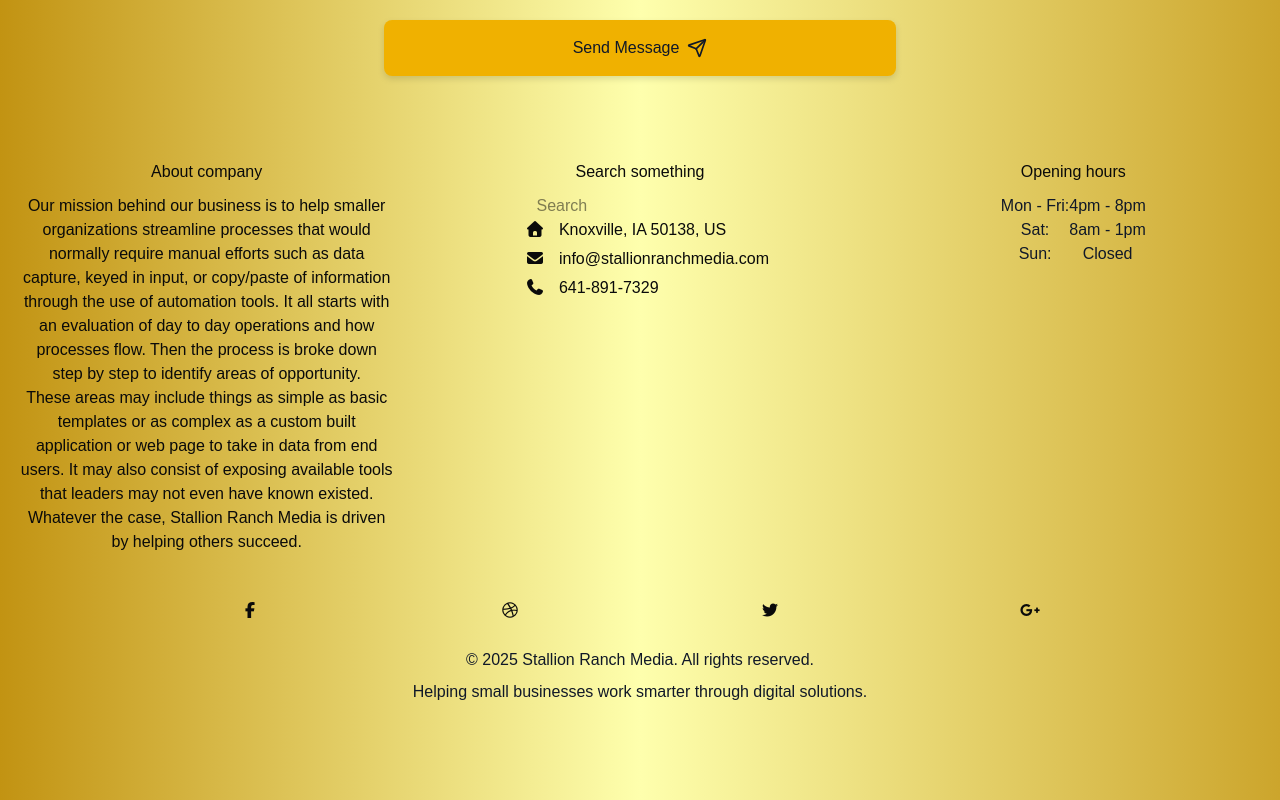
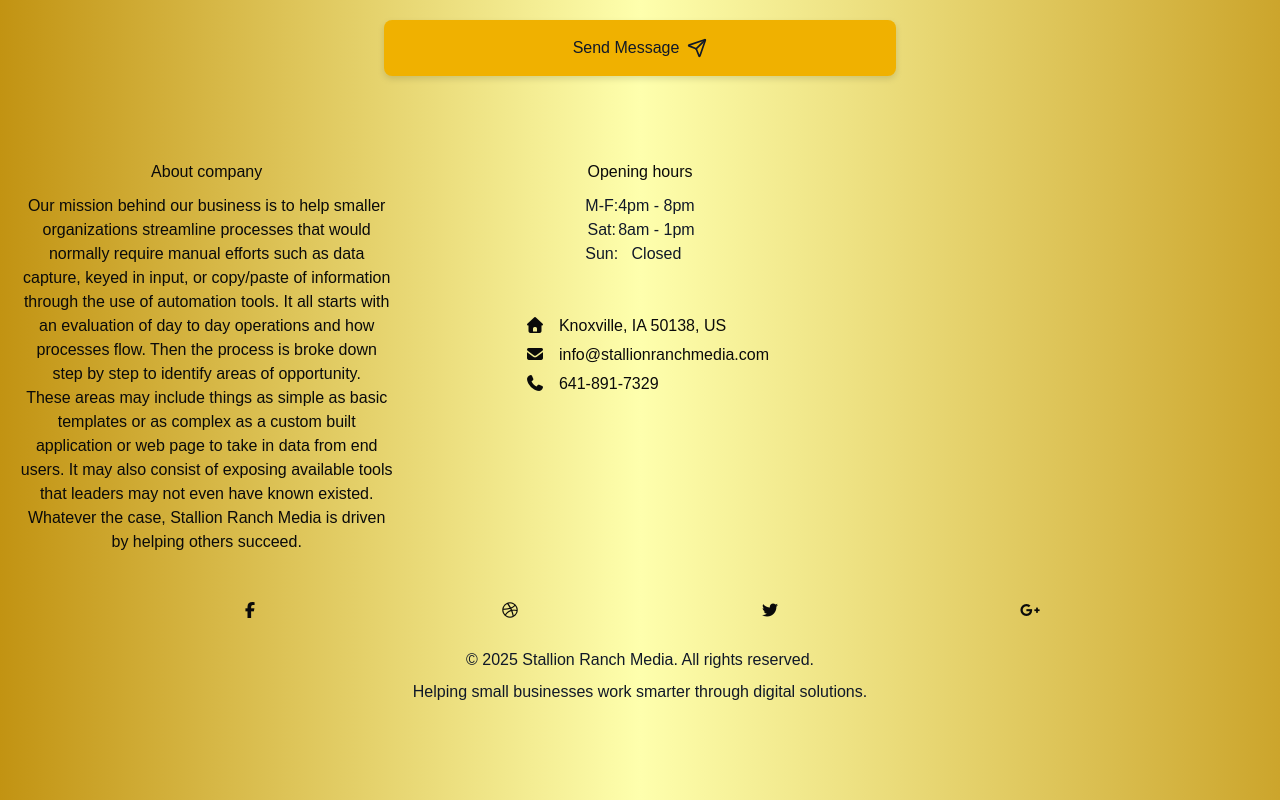
Before and after one commit to HREngCode/SRM2, a React (Vite) app in the folder redesign/: page / in a window 1280 px wide. Shown: the part 7253-8053 px from the top of the page. Built offline with nearby package versions, Linux system fonts and the light colour scheme; no server answers.

Commit message:
Remove third column from footer

```diff
--- a/redesign/src/app/components/Contact.tsx
+++ b/redesign/src/app/components/Contact.tsx
@@ -261,15 +261,25 @@ export function Contact() {
             </p>
           </div>
           <div className="footer-column">
-            <h5>Search something</h5>
-            <div className="form-group">
-              <input
-                type="text"
-                className="form-control form-control-lg"
-                id="formControlLg"
-                placeholder="Search"
-              />
-            </div>
+            <h5>Opening hours</h5>
+            <table className="table text-center text-gray-900">
+              <tbody className="font-weight-normal">
+                <tr>
+                  <td>M-F: </td>
+                  <td> 4pm - 8pm</td>
+                </tr>
+                <tr>
+                  <td>Sat: </td>
+                  <td> 8am - 1pm</td>
+                </tr>
+                <tr>
+                  <td>Sun: </td>
+                  <td> Closed</td>
+                </tr>
+              </tbody>
+            </table>
+            <br />
+            <br />
             <ul className="fa-ul">
               <li className="mb-3">
                 <span className="fa-li">
@@ -290,25 +300,6 @@ export function Contact() {
                 <span className="ms-2">641-891-7329</span>
               </li>
             </ul>
-          </div>
-          <div className="footer-column">
-            <h5>Opening hours</h5>
-            <table className="table text-center text-gray-900">
-              <tbody className="font-weight-normal">
-                <tr>
-                  <td>Mon - Fri: </td>
-                  <td>4pm - 8pm</td>
-                </tr>
-                <tr>
-                  <td>Sat: </td>
-                  <td>8am - 1pm</td>
-                </tr>
-                <tr>
-                  <td>Sun: </td>
-                  <td>Closed</td>
-                </tr>
-              </tbody>
-            </table>
           </div>
         </div>
         <div className="social-media">
```
